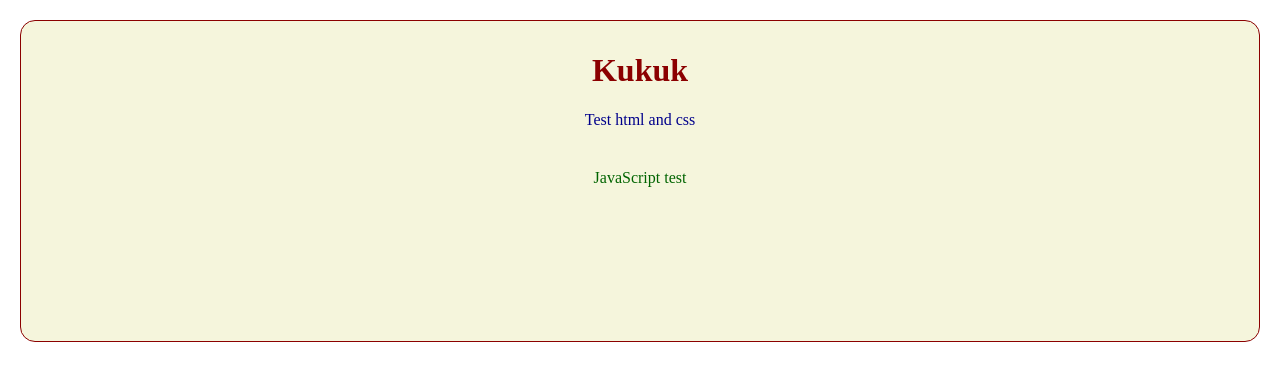
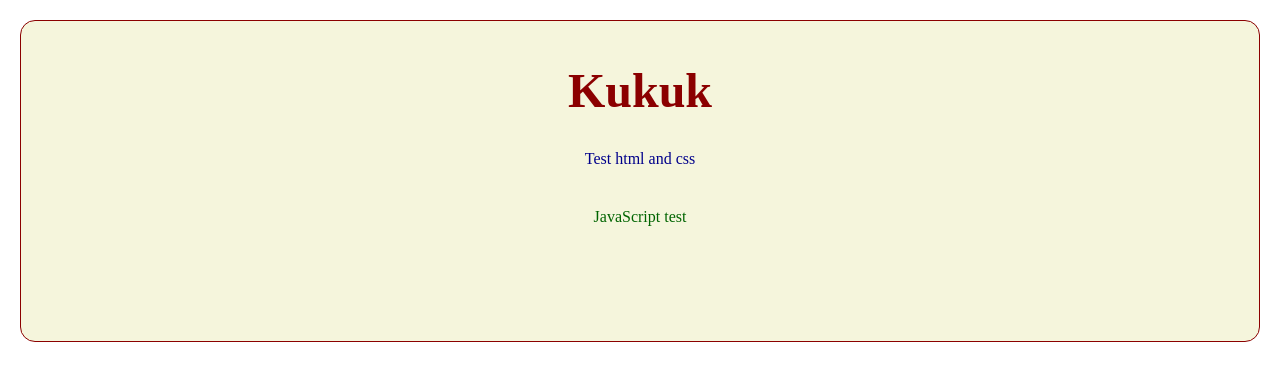
Before and after one commit to djkeu/kukuk-js, a plain HTML site: page index.html in a window 1280 px wide. Drawn offline with Linux system fonts and the light colour scheme.

Commit message:
Style h1

```diff
--- a/styles.css
+++ b/styles.css
@@ -3,6 +3,10 @@ body {
     color: darkred;
     text-align: center;
     margin: 0 auto;
+}
+
+h1 {
+    font-size: 300%;
 }
 
 #container{
```
